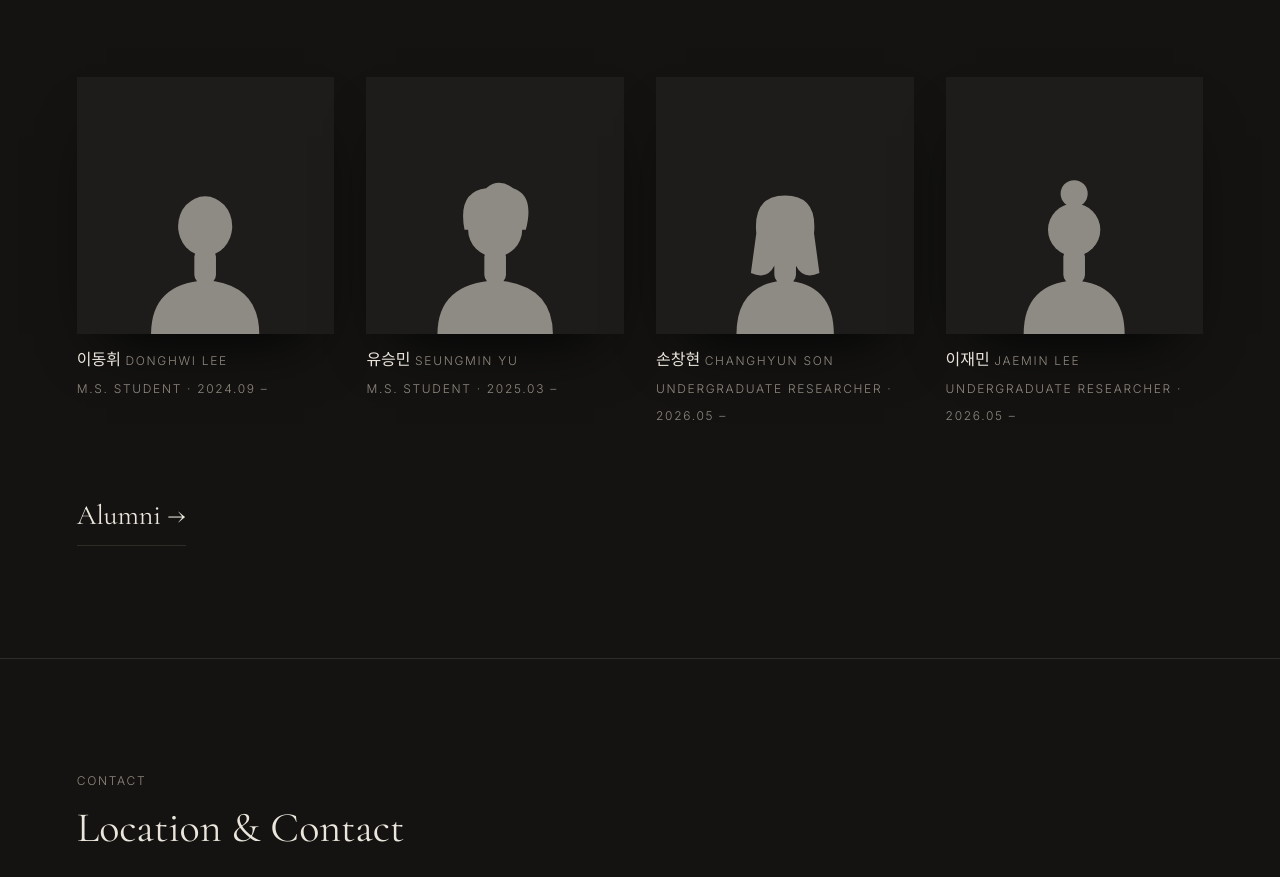
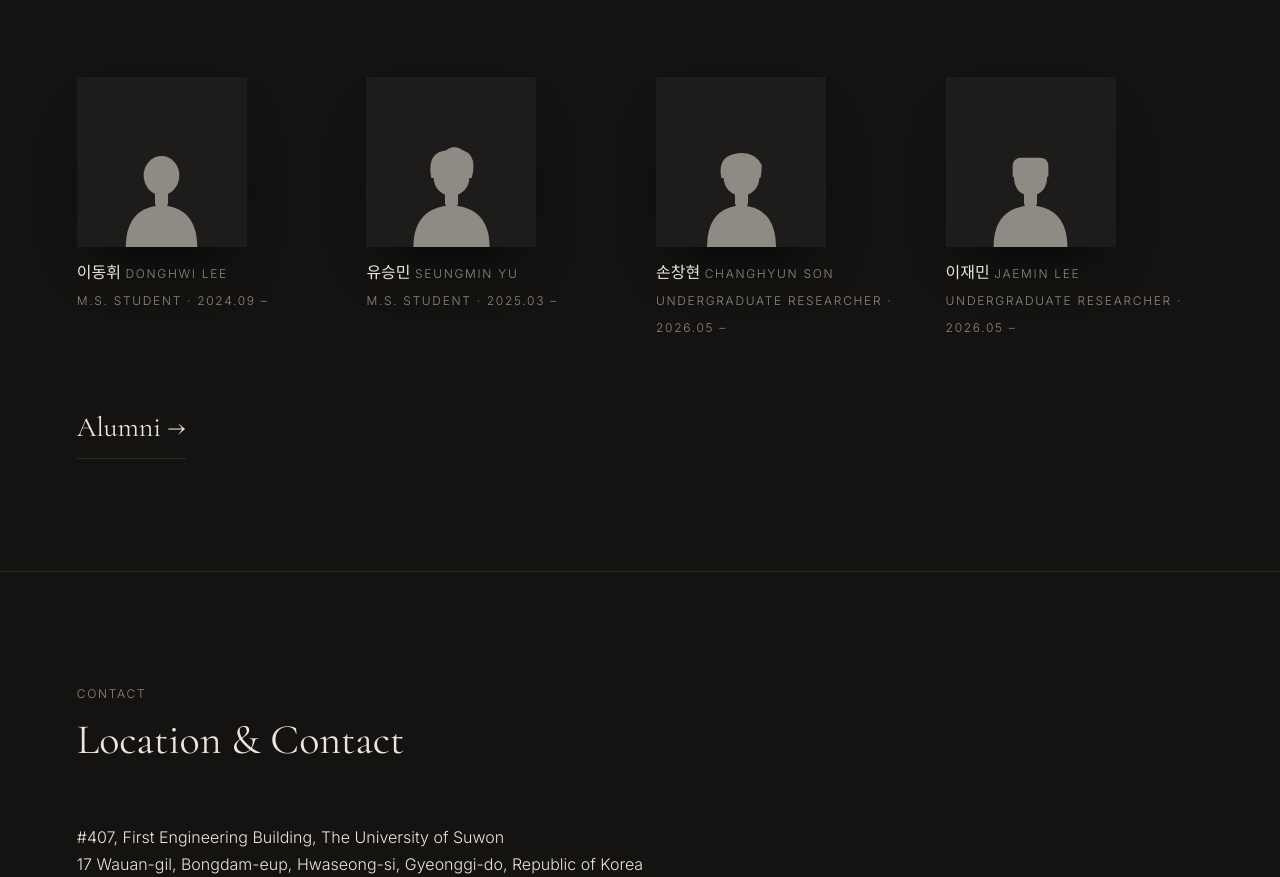
Before and after one commit to eamlab301/eamlab301.github.io, a plain HTML site: page index.html in a window 1280 px wide. Shown: the part 8915-9792 px from the top of the page. Drawn offline with nearby package versions, Linux system fonts and the light colour scheme; animation ran at ten frames a second.

Commit message:
Silhouettes: male styles, shorter neck, smaller frame
Co-Authored-By: Claude Opus 5.5 <noreply@anthropic.com>

```diff
--- a/index.html
+++ b/index.html
@@ -41,7 +41,7 @@ h2{font-size:42px;font-weight:400;margin-bottom:6vh}
 .pi h3{font:400 40px "Cormorant Garamond",serif}
 .pi ul{list-style:none;padding:0;margin-top:20px;font-size:14px;color:var(--mute)} .pi li span{display:inline-block;width:130px;color:var(--ink)}
 .artists{display:grid;grid-template-columns:repeat(4,1fr);gap:2.5vw}
-.artists .frame{aspect-ratio:1}
+.artists .frame{aspect-ratio:1;width:170px;max-width:100%}
 .artists svg{width:70%;align-self:end;fill:var(--ink);opacity:.55}
 .artists p{margin-top:12px}
 .alumni:hover span{color:var(--accent)!important}
@@ -168,12 +168,12 @@ flt.innerHTML=`<button data-a="0">All ${PUB.length}</button>`+Object.entries(AR)
 flt.onclick=e=>{if(e.target.dataset.a)show(e.target.dataset.a)};show('0');
 
 /* ---- members with animal faces ---- */
-const B=w=>`<path d="M${50-w} 100 Q${50-w} 72 50 70 Q${50+w} 72 ${50+w} 100Z"/><rect x="44" y="52" width="12" height="20" rx="5"/>`;
+const B=w=>`<path d="M${50-w} 100 Q${50-w} 67 50 65 Q${50+w} 67 ${50+w} 100Z"/><rect x="44.5" y="52" width="11" height="15" rx="4"/>`;
 const AN={
 p1:B(30)+'<ellipse cx="50" cy="40" rx="15" ry="16.5"/>',
 p2:B(32)+'<circle cx="50" cy="42" r="15"/><path d="M33 42 Q29 21 45 19 Q52 13 60 19 Q72 23 67 42Z"/>',
-p3:B(27)+'<path d="M34 44 Q32 23 50 23 Q68 23 66 44 L69 66 Q60 70 56 62 L44 62 Q40 70 31 66Z"/>',
-p4:B(28)+'<circle cx="50" cy="42" r="14.5"/><circle cx="50" cy="22" r="7.5"/>'};
+p3:B(29)+'<circle cx="50" cy="42" r="15"/><path d="M33 42 Q30 25 43 22 Q60 18 67 31 Q67 37 66 42Z"/>',
+p4:B(31)+'<path d="M36 40 Q36 56 50 57 Q64 56 64 40Z"/><path d="M35 41 L35 31 Q36 25 42 25 L58 25 Q64 25 65 31 L65 41Z"/>'};
 const MEM=[['이동휘','Donghwi Lee','M.S. Student','2024.09 –','p1'],['유승민','Seungmin Yu','M.S. Student','2025.03 –','p2'],['손창현','Changhyun Son','Undergraduate Researcher','2026.05 –','p3'],['이재민','Jaemin Lee','Undergraduate Researcher','2026.05 –','p4']];
 document.getElementById('members').innerHTML=MEM.map(m=>`<figure><div class="frame"><svg viewBox="0 0 100 100">${AN[m[4]]}</svg></div><p>${m[0]} <span class="label">${m[1]}</span><br><span class="label">${m[2]} · ${m[3]}</span></p></figure>`).join('');
 </script>
```
